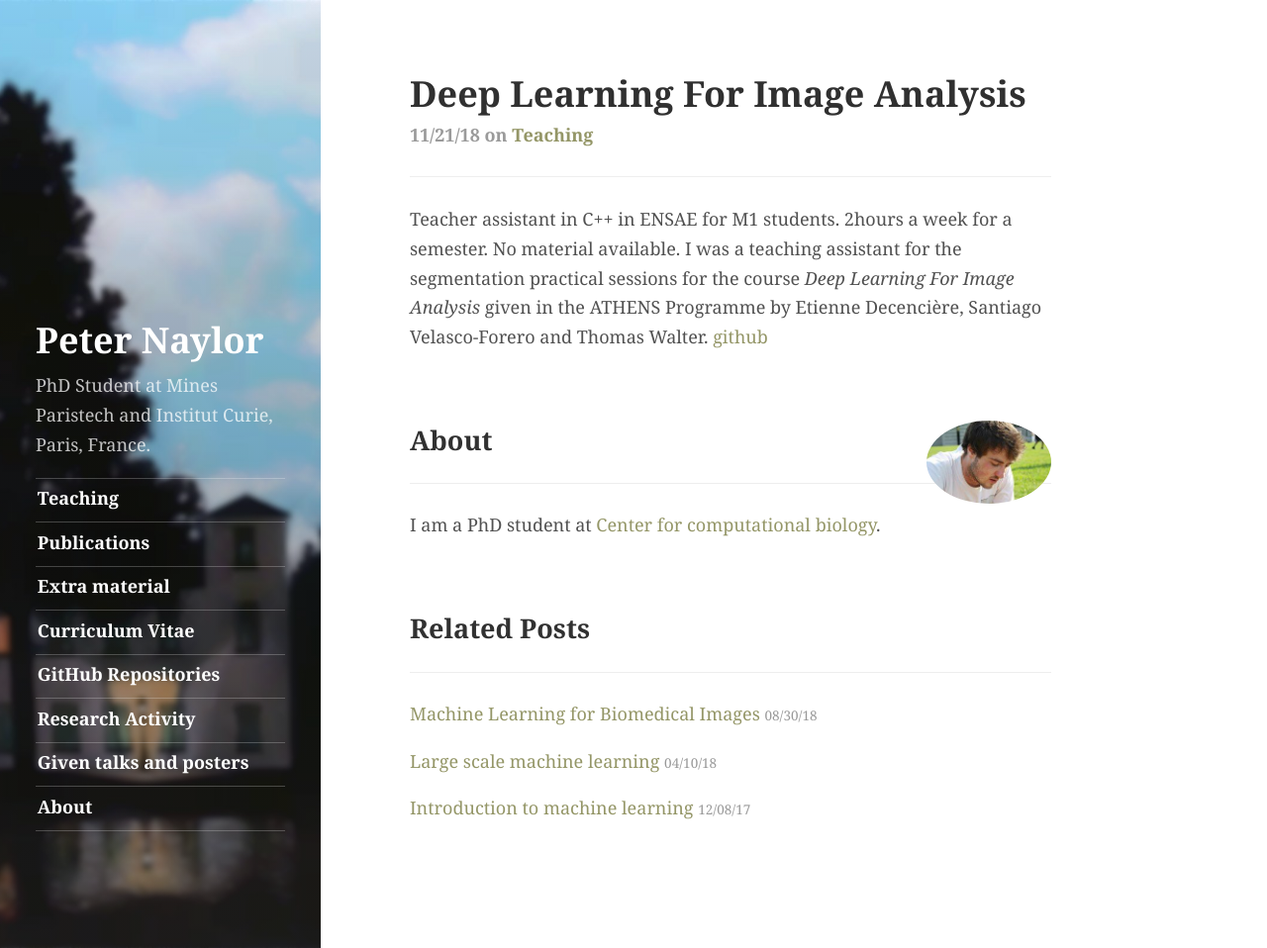
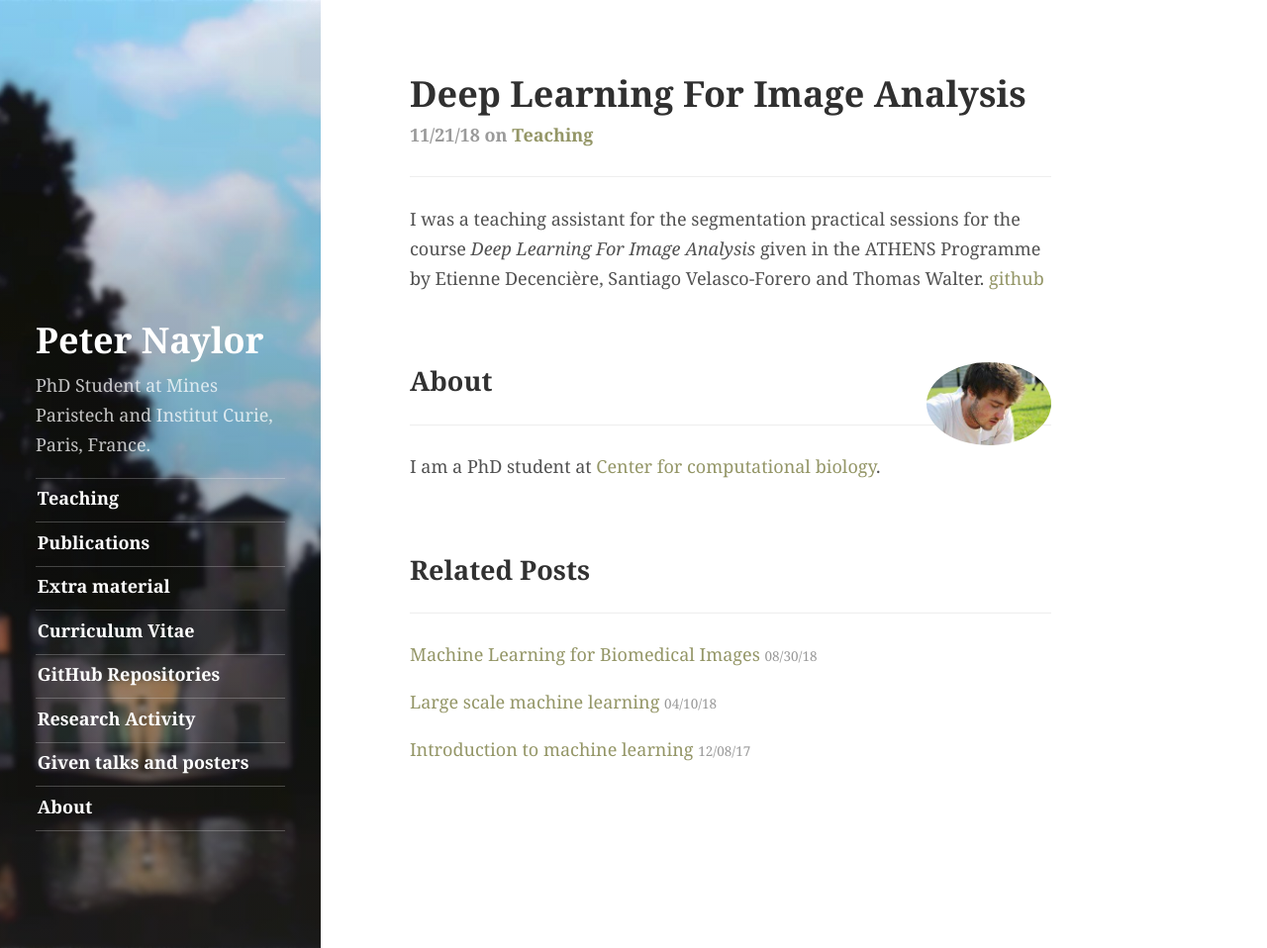
Before and after one commit to PeterJackNaylor/PeterJackNaylor.github.io, a Jekyll site: the page built from _posts/2018-11-21-Deep-Learning-For-Image-Analysis.md, in a window 1280 px wide and 958 px high. Shown: the whole window at 99% size. Built offline with Jekyll 4.4.1, drawn with Linux system fonts in a browser that asks for light colours.

```diff
--- a/_posts/2018-11-21-Deep-Learning-For-Image-Analysis.md
+++ b/_posts/2018-11-21-Deep-Learning-For-Image-Analysis.md
@@ -4,5 +4,5 @@
 tags: [Teaching]
 ---
 
-Teacher assistant in C++ in ENSAE for M1 students. 2hours a week for a semester. No material available.
+
 I was a teaching assistant for the segmentation practical sessions for the course *Deep Learning For Image Analysis* given in the ATHENS Programme by Etienne Decencière, Santiago Velasco-Forero and Thomas Walter. [github](https://github.com/ThomasWalter/DeepLearningForImageAnalysis)
```
Also changed, not shown: tag/GitHubRepositories.md (+1 -1 lines).
